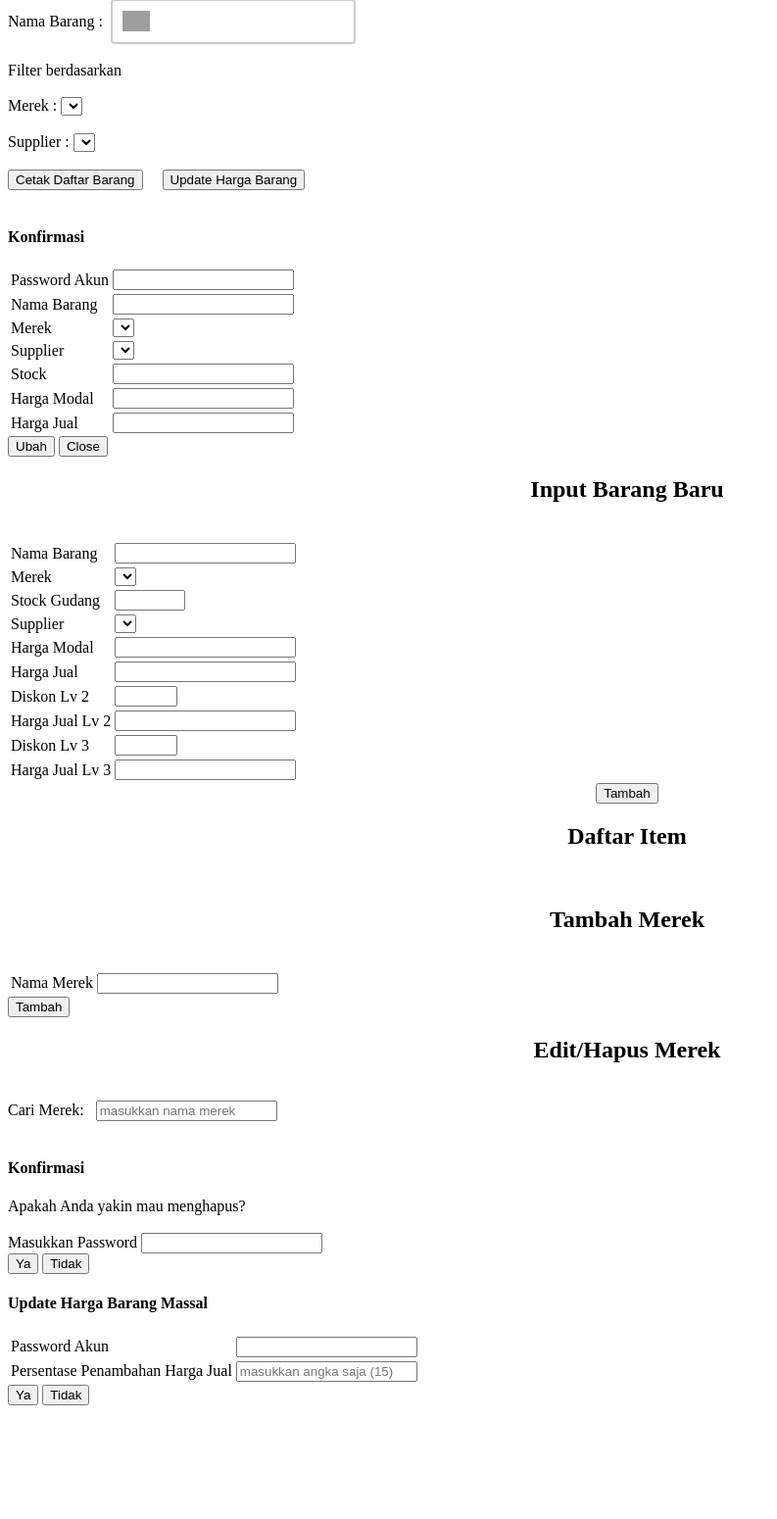
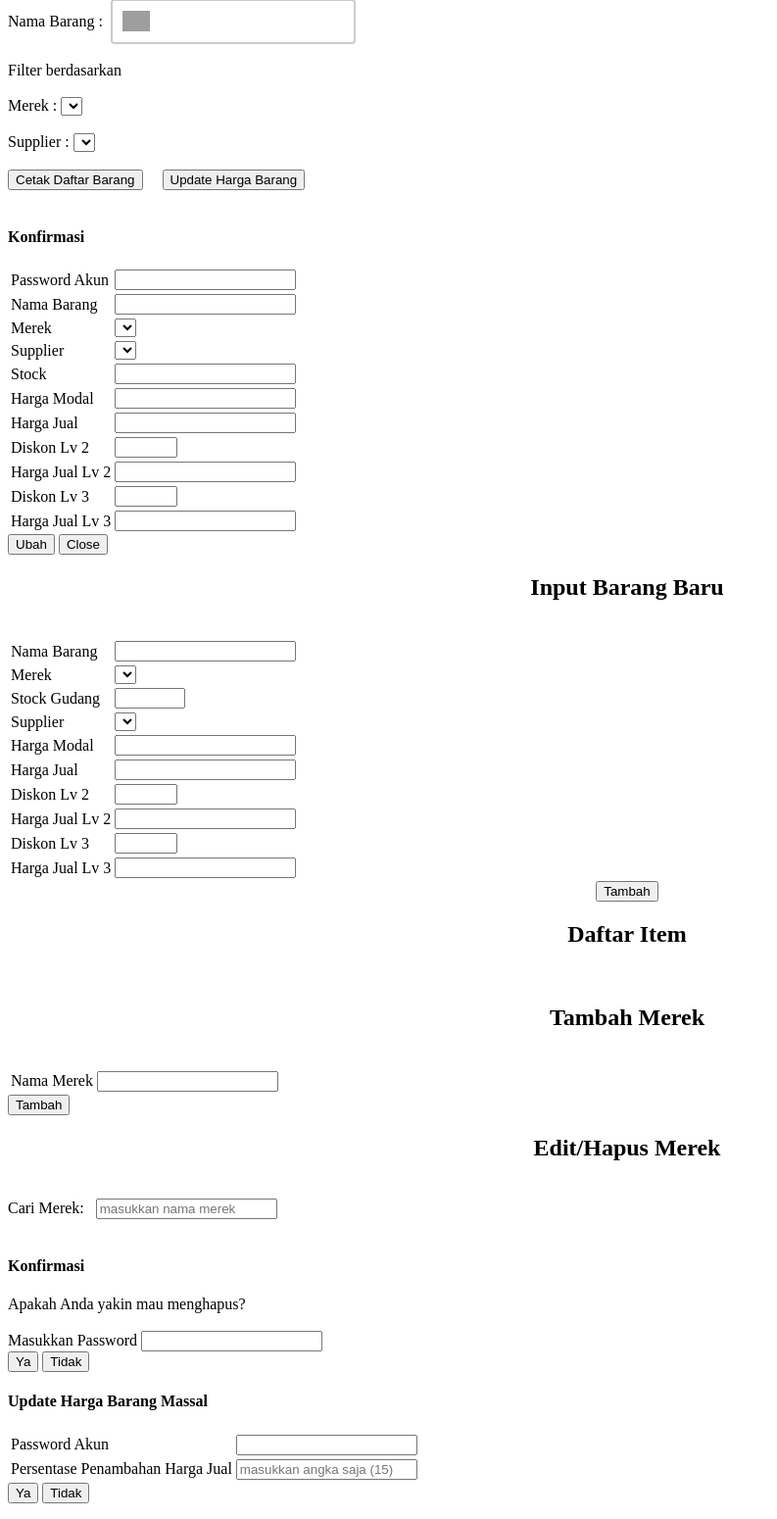
Before and after one commit to danieltan007/program-bengkel-niaga, a PHP site: page /pusat/pusat_stock.php in a window 1280 px wide. Shown: the part 74-1624 px from the top of the page at 98% size, without its empty margins (0-793 px from the left). Before the commit the page ends 1508 px from the top, so only its background shows below. Run offline with PHP 8.4, Linux system fonts and the light colour scheme; data comes from the database, SQL or seed files in the repository; lists and menus that the app fills with data are empty; grey boxes are pictures that could not be loaded.

Commit message:
pembaharuan untuk harga lv 2 dan 3, minor bug fix

```diff
--- a/grosir/do_kasirtampil.php
+++ b/grosir/do_kasirtampil.php
@@ -23,8 +23,8 @@
                     <td><?php echo $data['nm_brg']; ?></td>
                     <td>
                          <select name="level_harga" id="level_harga-<?= $data['kd_brg'] ?>">
-                              <option value="<?php echo $harga_lv2; ?>" <?php echo $data['st_hrg'] == $harga_lv2 ? "selected" : "" ?>><?= $harga_lv2 ?></option>
-                              <option value="<?php echo $harga_lv3; ?>" <?php echo $data['st_hrg'] == $harga_lv3 ? "selected" : "" ?>><?= $harga_lv3 ?></option>
+                              <option value="<?php echo $harga_lv2; ?>" <?php echo $data['st_hrg'] == $harga_lv2 ? "selected" : "" ?>><?= "Level 2 - " . $harga_lv2 ?></option>
+                              <option value="<?php echo $harga_lv3; ?>" <?php echo $data['st_hrg'] == $harga_lv3 ? "selected" : "" ?>><?= "Level 3 - " . $harga_lv3 ?></option>
                          </select>
                     </td>
                     <td><?php echo $jumlah; ?></td>
--- a/gudang/do_gudangcaribrg.php
+++ b/gudang/do_gudangcaribrg.php
@@ -12,7 +12,7 @@ $cari = mysqli_query($conn, $sql);
 		<th>Merek</th>
 		<th>Supplier</th>
 		<th>Stock</th>
-		<th>Harga</th>
+		<!-- <th>Harga</th> -->
 	</tr>
 
 	<?php
@@ -24,7 +24,7 @@ $cari = mysqli_query($conn, $sql);
 			<td data-target="merek"><?php echo $data['mrk_brg']; ?></td>
 			<td data-target="supp"><?php echo $data['supplier']; ?></td>
 			<td data-target="stok"><?php echo $data['stock_gudang']; ?></td>
-			<td data-target="hrg"><?php echo $data['hrg_jual']; ?></td>
+			<!-- <td data-target="hrg"><?php echo $data['hrg_jual']; ?></td> -->
 			<td><?php echo $tambah; ?></td>
 		</tr>
 	<?php }
--- a/gudang/do_gudangdaftaritem.php
+++ b/gudang/do_gudangdaftaritem.php
@@ -5,7 +5,7 @@
                <th>Merek</th>
                <th>Supplier</th>
                <th>Stock</th>
-               <th>Harga</th>
+               <!-- <th>Harga</th> -->
           </tr>
           <?php
           include "../koneksi.php";
@@ -18,7 +18,7 @@
                     <td><?php echo $data['mrk_brg']; ?></td>
                     <td><?php echo $data['supp_brg']; ?></td>
                     <td><input type="number" id="stockbrg-<?php echo $data['kd_brg']; ?>" value="<?php echo $data['sto_brg']; ?>"></td>
-                    <td><?php echo $data['hrg_brg']; ?></td>
+                    <!-- <td><?php echo $data['hrg_brg']; ?></td> -->
 
                     <td><a class="btn btn-danger" href="do_gudanghpsupdate.php?kode=<?php echo $data['kd_brg']; ?>" id="hapus-<?php echo $data['kd_brg']; ?>"><i class="fa fa-close"></i> Hapus</a></td>
                </tr>
--- a/gudang/do_gudangtampilbrg.php
+++ b/gudang/do_gudangtampilbrg.php
@@ -26,7 +26,7 @@ if ($merek == "" && $sup == "") {
                <th>Merek</th>
                <th>Supplier</th>
                <th>Stock</th>
-               <th>Harga</th>
+               <!-- <th>Harga</th> -->
           </tr>
      </thead>
      <tbody>
@@ -41,7 +41,7 @@ if ($merek == "" && $sup == "") {
                     <td data-target="merek"><?php echo $data['mrk_brg']; ?></td>
                     <td data-target="supp"><?php echo $data['supplier']; ?></td>
                     <td data-target="stok"><?php echo $data['stock_gudang']; ?></td>
-                    <td data-target="hrg"><?php echo $data['hrg_jual']; ?></td>
+                    <!-- <td data-target="hrg"><?php echo $data['hrg_jual']; ?></td> -->
                     <td><?php echo $edit; ?></td>
                     <td><?php echo $hapus; ?></td>
                </tr>
--- a/pusat/do_pusatmodaledit.php
+++ b/pusat/do_pusatmodaledit.php
@@ -7,9 +7,11 @@
      $stock = $_POST['editstok'];
      $modal = $_POST['modal'];
      $hrgjual = $_POST['hrgjual'];
+$hrgjual2 = $_POST['hrgjual2'];
+$hrgjual3 = $_POST['hrgjual3'];
      $kode = $_POST['kode'];
 
-$sql = "update `tabel barang pusat` set nm_brg = '$namabrg', mrk_brg = '$merek', hrg_jual = '$hrgjual', stock_gudang = '$stock', supplier = '$supp', hrg_modal = '$modal' where kd_brg = '$kode'";
+$sql = "update `tabel barang pusat` set nm_brg = '$namabrg', mrk_brg = '$merek', hrg_jual = '$hrgjual', stock_gudang = '$stock', supplier = '$supp', hrg_modal = '$modal', hrg_jual2 = '$hrgjual2', hrg_jual3 = '$hrgjual3' where kd_brg = '$kode'";
      mysqli_query($conn, $sql);
 
      echo "data berhasil di ubah!";
--- a/pusat/do_pusattambahbrg.php
+++ b/pusat/do_pusattambahbrg.php
@@ -7,6 +7,8 @@ $sto_brg  = $_POST['sto_brg'];
 $supp_brg = $_POST['supp_brg'];
 $hrg_jual = $_POST['input_jual'];
 $hrg_beli = $_POST['input_modal'];
+$hrg_jual2 = $_POST['input_jual2'];
+$hrg_jual3 = $_POST['input_jual3'];
 
 $query = "select max(kd_brg) as maxkode from `tabel barang pusat`";
 $hasil = mysqli_query($conn, $query);
@@ -20,7 +22,7 @@ $data2 = mysqli_fetch_array($hasil2);
 $kode2 = $data2['maxkode'];
 $ubah2 = (int) substr($kode2, 4, 3);
 
-print_r(mysqli_error($conn));
+// print_r(mysqli_error($conn));
 if ($ubah2 < $ubah) {
      $ubah++;
      $kd_brg = "BRG-" . sprintf("%03s", $ubah);
@@ -29,7 +31,7 @@ if ($ubah2 < $ubah) {
      $kd_brg = "BRG-" . sprintf("%03s", $ubah2);
 }
 
-$query2 = "INSERT INTO `tabel pusat temp` (kd_brg, nm_brg, mrk_brg, sto_brg, supp_brg, hrg_modal, hrg_jual) VALUES ('$kd_brg','$nm_brg','$mrk_brg','$sto_brg','$supp_brg','$hrg_beli' ,'$hrg_jual')";
+$query2 = "INSERT INTO `tabel pusat temp` (kd_brg, nm_brg, mrk_brg, sto_brg, supp_brg, hrg_modal, hrg_jual, hrg_jual2, hrg_jual3) VALUES ('$kd_brg','$nm_brg','$mrk_brg','$sto_brg','$supp_brg','$hrg_beli' ,'$hrg_jual', '$hrg_jual2', '$hrg_jual3')";
 mysqli_query($conn, $query2);
 if (mysqli_affected_rows($conn) > 0) {
      echo "berhasil";
--- a/pusat/pusat_stock.php
+++ b/pusat/pusat_stock.php
@@ -78,11 +78,27 @@
                                    <tr>
                                         <td>Harga Modal</td>
                                         <td><input type="number" name="modal" id="modal" min="0"></td>
-                                        <input type="hidden" name="kode" id="kode">
                                    </tr>
+                                   <input type="hidden" name="kode" id="kode">
                                    <tr>
                                         <td>Harga Jual</td>
                                         <td><input type="number" name="hrgjual" id="hrgjual" min="0"></td>
+                                   </tr>
+                                   <tr>
+                                        <td>Diskon Lv 2</td>
+                                        <td><input type="number" name="edit_diskon2" id="edit_diskon2" min="0" max="100"></td>
+                                   </tr>
+                                   <tr>
+                                        <td>Harga Jual Lv 2</td>
+                                        <td><input type="number" name="hrgjual2" id="hrgjual2" readonly></td>
+                                   </tr>
+                                   <tr>
+                                        <td>Diskon Lv 3</td>
+                                        <td><input type="number" name="edit_diskon3" id="edit_diskon3" min="0" max="100"></td>
+                                   </tr>
+                                   <tr>
+                                        <td>Harga Jual Lv 3</td>
+                                        <td><input type="number" name="hrgjual3" id="hrgjual3" readonly></td>
                                    </tr>
                               </table>
                          </div>
@@ -291,6 +307,20 @@ $pass = $data['pass'];
           var error_jual = true;
           var error_modal = true;
 
+          $("#edit_diskon2").keyup(function() {
+               let diskon = $("#edit_diskon2").val();
+               let harga = $("#hrgjual").val();
+               let jual = harga - (harga * (diskon / 100));
+               $("#hrgjual2").val(jual);
+          });
+
+          $("#edit_diskon3").keyup(function() {
+               let diskon = $("#edit_diskon3").val();
+               let harga = $("#hrgjual").val();
+               let jual = harga - (harga * (diskon / 100));
+               $("#hrgjual3").val(jual);
+          });
+
           $("#diskon2").keyup(function() {
                let diskon2 = $("#diskon2").val();
                let harga2 = $("#input_jual").val();
@@ -427,13 +457,18 @@ $pass = $data['pass'];
                var stok = $("#" + id).children("td[data-target=stock]").text();
                var modal = $("#" + id).children("td[data-target=hrg_modal]").text();
                var jual = $("#" + id).children("td[data-target=hrg_jual]").text();
+               var jual2 = $("#" + id).children("td[data-target=hrg_jual]").text();
+               var jual3 = $("#" + id).children("td[data-target=hrg_jual]").text();
+
 
                $("#editnama").val(nama);
                $("#ubahmerek").val(merek);
                $("#editsupp").val(supp);
                $("#editstok").val(stok);
                $("#modal").val(modal);
-               $("#hrgjual").val(jual)
+               $("#hrgjual").val(jual);
+               $("#hrgjual2").val(jual2);
+               $("#hrgjual3").val(jual3);
                $("#kode").val(id);
 
                $("#modaledit").modal('toggle');
@@ -457,7 +492,9 @@ $pass = $data['pass'];
                var stok = $("#editstok").val();
                var modal = $("#modal").val();
                var jual = $("#hrgjual").val();
-               var profit = parseInt(jual) - parseInt(modal);
+               var jual2 = $("#hrgjual2").val();
+               var jual3 = $("#hrgjual3").val();
+               // var profit = parseInt(jual) - parseInt(modal);
 
                if (error_khusus === false) {
                     $.ajax({
@@ -472,7 +509,9 @@ $pass = $data['pass'];
                               $("#" + id).children("td[data-target=stock]").text(stok);
                               $("#" + id).children("td[data-target=hrg_modal]").text(modal);
                               $("#" + id).children("td[data-target=hrg_jual]").text(jual);
-                              $("#" + id).children("td[data-target=profit]").text(profit);
+                              $("#" + id).children("td[data-target=hrg_jual2]").text(jual2);
+                              $("#" + id).children("td[data-target=hrg_jual3]").text(jual3);
+                              // $("#" + id).children("td[data-target=profit]").text(profit);
                               $("#khusus").text("");
                               $('#modaledit').modal('toggle');
                          },
```
Also changed, not shown: gudang/do_gudangbrgklr.php (+2 -8 lines), pusat/do_pusatcekbrg.php (+7 -3 lines), pusat/do_pusatcetakbarang.php (+6 -2 lines), 1 other file.
